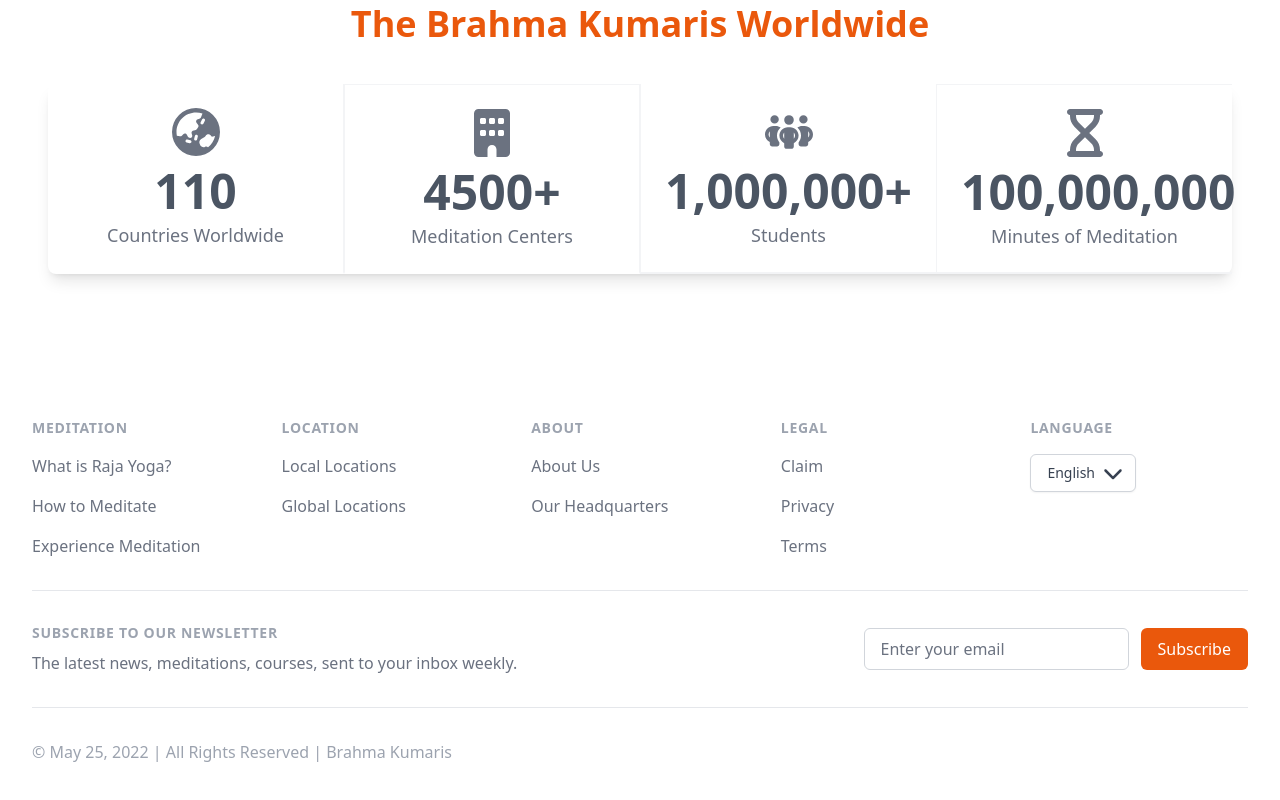
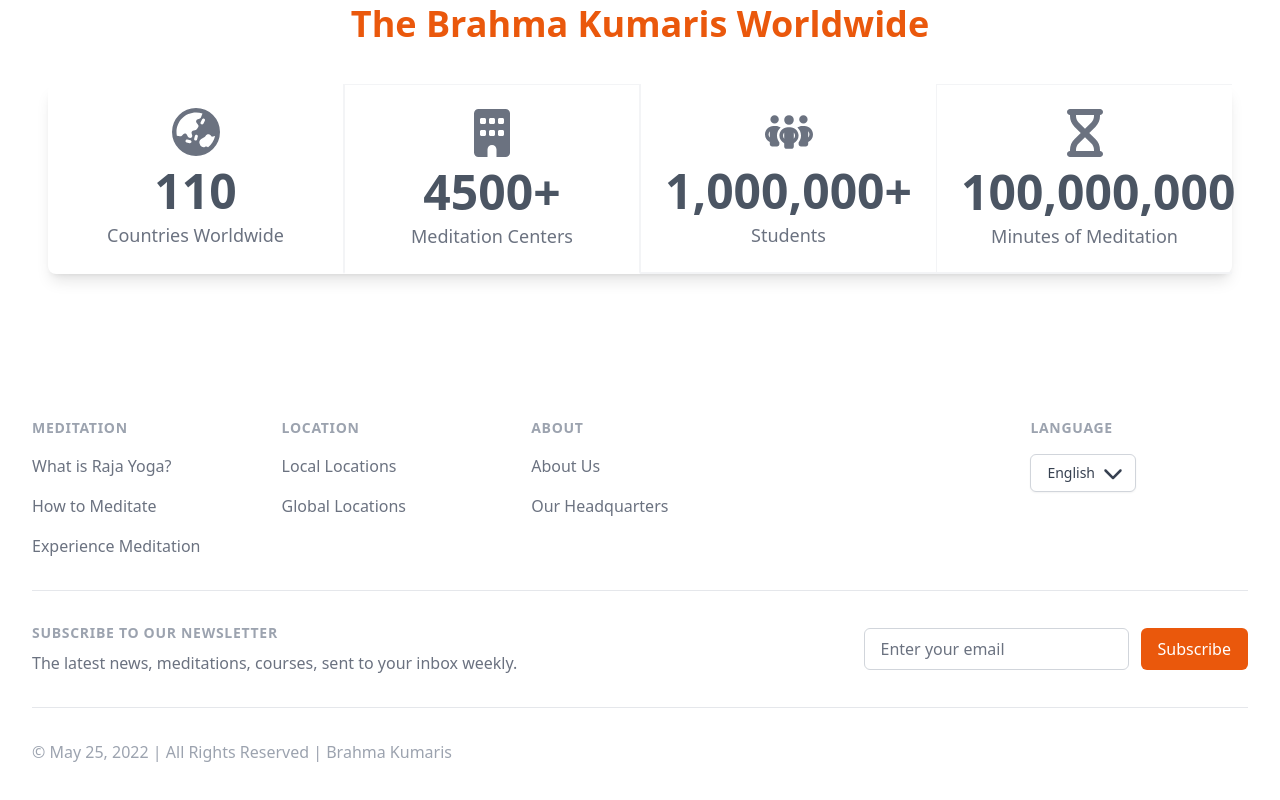
Before and after one commit to Lxkas/babasite, a Next.js app: page / in a window 1280 px wide. Shown: the part 2743-3543 px from the top of the page. Built offline with nearby package versions, Linux system fonts and the light colour scheme.

Commit message:
Removed legal

```diff
--- a/components/shared/SiteFooter.tsx
+++ b/components/shared/SiteFooter.tsx
@@ -201,7 +201,7 @@
 									))}
 								</ul>
 							</div>
-							<div className="mt-12 md:mt-0">
+							{/* <div className="mt-12 md:mt-0">
 								<h3 className="text-sm font-semibold uppercase tracking-wider text-gray-400">
 									Legal
 								</h3>
@@ -217,7 +217,7 @@
 										</li>
 									))}
 								</ul>
-							</div>
+							</div> */}
 						</div>
 					</div>
 					<div className="mt-12 xl:mt-0">
```
